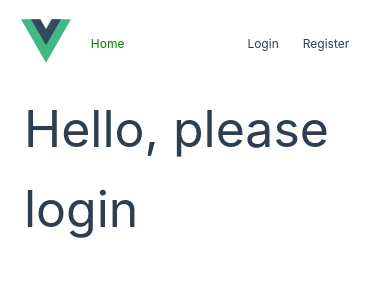
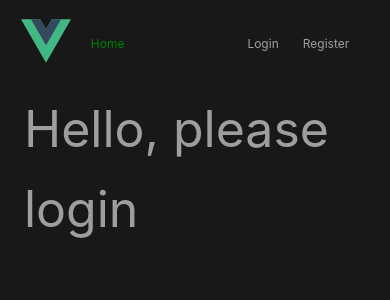
Before and after one commit to gamabuntafrog/thinkmobiles-frontend-test-ex, a Vue app: page / in a window 390 px wide. Shown: the top 300 px of the page. Built offline with nearby package versions, Linux system fonts and the light colour scheme.

Commit message:
updated vite script for testing app on the mobile and updated styles

```diff
--- a/package.json
+++ b/package.json
@@ -3,7 +3,7 @@
   "version": "0.0.0",
   "private": true,
   "scripts": {
-    "dev": "vite",
+    "dev": "vite --host",
     "build": "vite build",
     "preview": "vite preview",
     "lint": "eslint . --ext .vue,.js,.jsx,.cjs,.mjs --fix --ignore-path .gitignore",
--- a/src/assets/base.css
+++ b/src/assets/base.css
@@ -21,24 +21,11 @@
     --vt-c-text-dark-2: rgba(235, 235, 235, 0.64);
 }
 
-/* semantic color variables for this project */
 :root {
-  --color-background: var(--vt-c-white);
-  --color-background-soft: var(--vt-c-white-soft);
-  --color-background-mute: var(--vt-c-white-mute);
-
-  --color-border: var(--vt-c-divider-light-2);
-  --color-border-hover: var(--vt-c-divider-light-1);
-
-  --color-heading: var(--vt-c-text-light-1);
     --color-text: var(--vt-c-text-light-1);
     --color-link: hsla(160, 100%, 37%, 1);
 
     --section-gap: 160px;
-}
-
-@media (prefers-color-scheme: dark) {
-  :root {
     --color-background: var(--vt-c-black);
     --color-background-soft: var(--vt-c-black-soft);
     --color-background-mute: var(--vt-c-black-mute);
@@ -49,7 +36,7 @@
     --color-heading: var(--vt-c-text-dark-1);
     --main-text: var(--vt-c-text-dark-2);
 }
-}
+
 
 *,
 *::before,
--- a/src/assets/main.css
+++ b/src/assets/main.css
@@ -18,9 +18,6 @@
     height: calc(100% - 55px);
 }
 
-/*a, h1, h2, h3, h4, h5, h6, p, label {*/
-/*    color: var(--main-text);*/
-/*}*/
 * {
     color: var(--main-text);
 }
@@ -31,9 +28,6 @@
     margin: 8px;
     padding: 4px;
 }
-
-
-
 
 @media (min-width: 1024px) {
     header {
```
Lines whose indentation alone changed are shown as unchanged.
